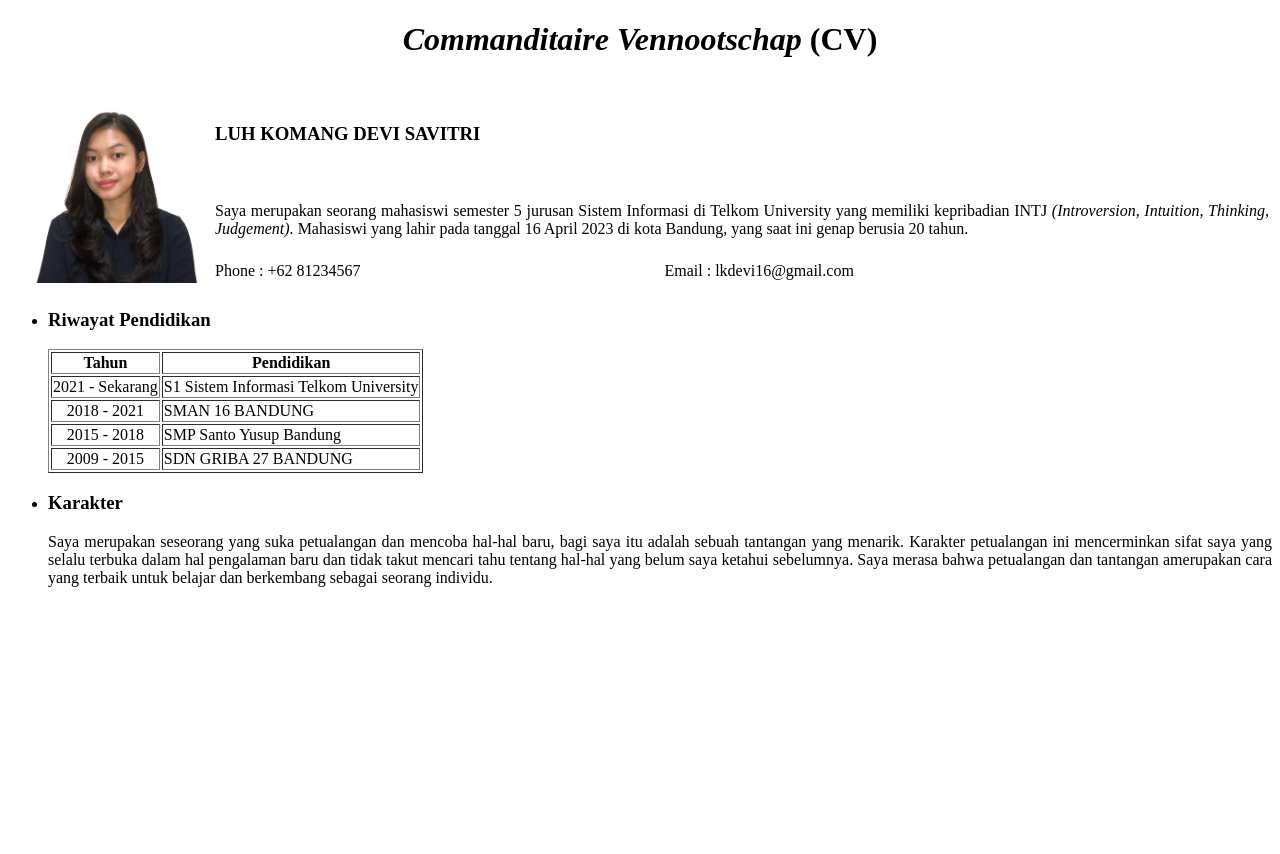
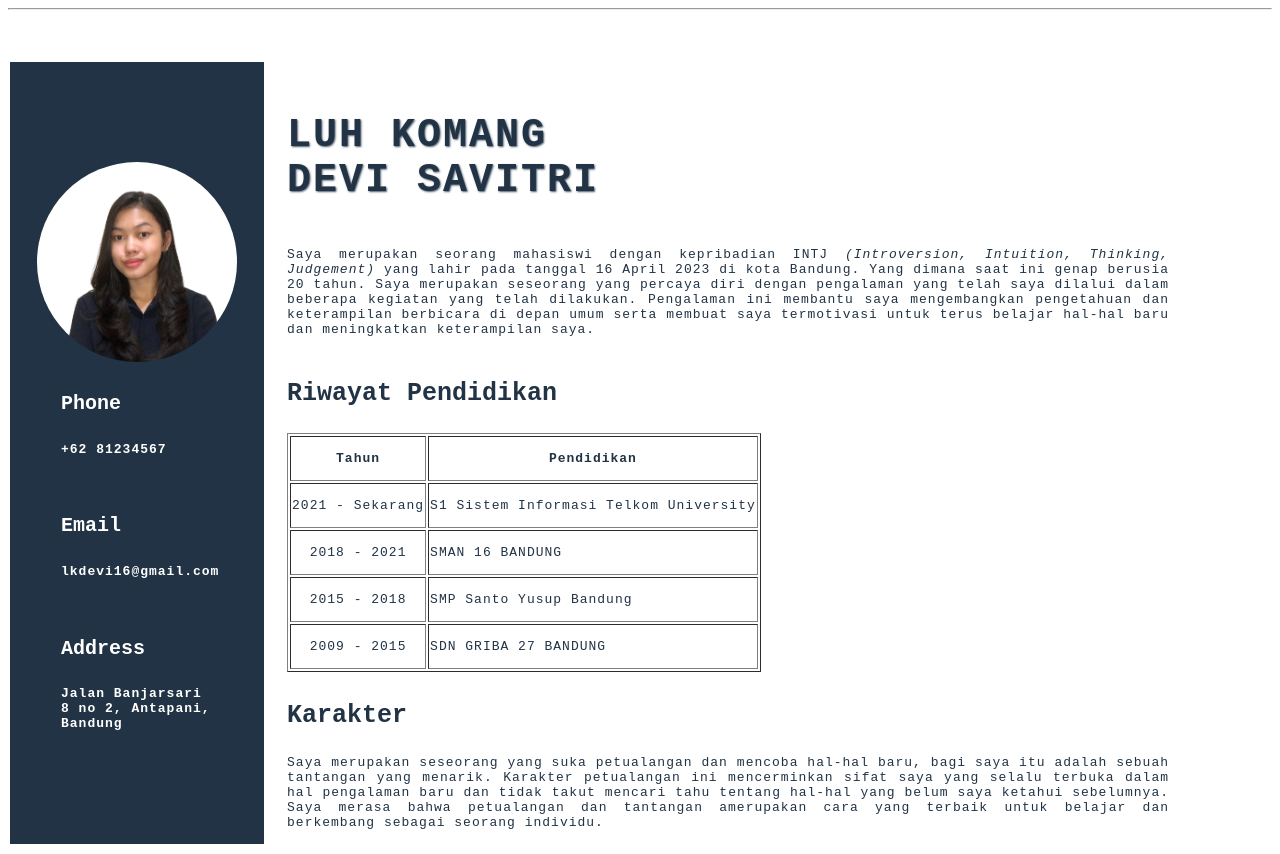
Before and after one commit to devissvtr/wad_project1, a plain HTML site: page index.html in a window 1280 px wide. Before the commit the page ends 800 px from the top, so only its background shows below. Drawn offline with Linux system fonts and the light colour scheme.

Commit message:
Update index.html

```diff
--- a/index.html
+++ b/index.html
@@ -2,57 +2,98 @@
 <html>
     <head>
         <title> Commanditaire Vennootschap (CV) </title>
+        <style>
+            body {
+            background-color: white;
+            }
+
+            h1 {
+            font-size: 40px;
+            color: rgb(33, 51, 69);
+            font-family: monospace;
+            margin-top: 50px;
+            letter-spacing: 2px;
+            text-shadow: 1px 1px 2px rgb(33, 51, 69, 0.8);
+            }
+
+            h3{
+            font-family: monospace;
+            color: rgb(33, 51, 69);
+            font-size: 25px;
+            }
+
+            h4{
+            font-family: monospace;
+            color: white;
+            font-size: 20px;
+            }
+
+            p{
+            font-family: monospace;
+            color: white;
+            letter-spacing: 1px;
+            }
+
+            img {
+            width: 200px;
+            height: 200px;
+            border-radius: 50%;
+            }
+
+
+        </style>
     </head>
 
     <body>
-        <h1>  <center> <i>Commanditaire Vennootschap</i> (CV) </center></h1>
-        <table>
+
+        <table style = "margin-top: 50px">
             <tr>
-                <th rowspan = "3"> <img src = "Foto.png" widht = "200" height = "200" /> </th>
-                <th colspan = "2"> <h3 align = "left"> LUH KOMANG  DEVI SAVITRI </h3> </th>
+                <th rowspan = "4" style="background-color: rgb(33, 51, 69);"> <img src = "Foto.png" /> <h4 align = "left" style = "margin-left: 50px;"> Phone </h4> <p align = "left" style = "margin-left: 50px">+62 81234567</p> <br/> <h4 align = "left" style = "margin-left: 50px"> Email </h4> <p align = "left" style = "margin-left: 50px">lkdevi16@gmail.com</p> <br/> <h4 align = "left" style = "margin-left: 50px"> Address </h4> <p align = "left" style = "margin-left: 50px; margin-right: 50px;">Jalan Banjarsari 8 no 2, Antapani, Bandung</p></th>
+                <th colspan = "2"> <h1 align = "left" style = "margin-left: 20px"> LUH KOMANG <br/> <b> DEVI SAVITRI </b> </h1> </th>
             </tr>
 
             <tr>
-                <td colspan = "2" align = "justify"> Saya merupakan seorang mahasiswi semester 5 jurusan Sistem Informasi di Telkom University yang memiliki kepribadian INTJ <i>(Introversion, Intuition, Thinking, Judgement).</i> Mahasiswi yang lahir pada tanggal 16 April 2023 di kota Bandung, yang saat ini genap berusia 20 tahun. </td>
+                <td align = "justify"> <p style = "margin-right: 100px; margin-left: 20px;color: rgb(33, 51, 69)"> Saya merupakan seorang mahasiswi dengan kepribadian INTJ <i>(Introversion, Intuition, Thinking, Judgement)</i> yang lahir pada tanggal 16 April 2023 di kota Bandung. Yang dimana saat ini genap berusia 20 tahun. Saya merupakan seseorang yang percaya diri dengan pengalaman yang telah saya dilalui dalam beberapa kegiatan yang telah dilakukan. Pengalaman ini membantu saya mengembangkan pengetahuan dan keterampilan berbicara di depan umum serta membuat saya termotivasi untuk terus belajar hal-hal baru dan meningkatkan keterampilan saya.</p> </td>
+                <hr />
             </tr>
 
             <tr>
-                <td> Phone : +62 81234567 </td>
-                <td> Email : lkdevi16@gmail.com </td>
+                <td> <h3 style = "margin-left: 20px"> Riwayat Pendidikan</h3>
+                    <table border = "1" style = "margin-left: 20px">
+                        <tr>
+                            <th> <p style =  "color: rgb(33, 51, 69)"> Tahun </p> </th>
+                            <th> <p style =  "color: rgb(33, 51, 69)"> Pendidikan </p></th>
+                        </tr>
+
+                        <tr>
+                            <td align = "center"> <p style =  "color: rgb(33, 51, 69)"> 2021 - Sekarang </p> </td>
+                            <td> <p style =  "color: rgb(33, 51, 69)"> S1 Sistem Informasi Telkom University </p></td>
+                        </tr>
+
+                        <tr>
+                            <td align = "center"> <p style =  "color: rgb(33, 51, 69)"> 2018 - 2021 </p> </td>
+                            <td> <p style =  "color: rgb(33, 51, 69)"> SMAN 16 BANDUNG </p> </td>
+                        </tr>
+
+                        <tr>
+                            <td align = "center"> <p style =  "color: rgb(33, 51, 69)"> 2015 - 2018 </p> </td>
+                            <td> <p style =  "color: rgb(33, 51, 69)"> SMP Santo Yusup Bandung </p> </td>
+                        </tr>
+
+                        <tr>
+                            <td align = "center"> <p style =  "color: rgb(33, 51, 69)"> 2009 - 2015 </p> </td>
+                            <td> <p style =  "color: rgb(33, 51, 69)"> SDN GRIBA 27 BANDUNG </p></td>
+                        </tr>
+                    </table>
+                </td>
+            </tr>
+
+            <tr>
+                <td> <p> <h3 style = "margin-left: 20px"> Karakter </h3>
+                    <p align = "justify" style = "margin-right: 100px;margin-left: 20px;color: rgb(33, 51, 69)"> Saya merupakan seseorang yang suka petualangan dan mencoba hal-hal baru, bagi saya itu adalah sebuah tantangan yang menarik. Karakter petualangan ini mencerminkan sifat saya yang selalu terbuka dalam hal pengalaman baru dan tidak takut mencari tahu tentang hal-hal yang belum saya ketahui sebelumnya. Saya merasa bahwa petualangan dan tantangan amerupakan cara yang terbaik untuk belajar dan berkembang sebagai seorang individu. </p> </p></td>
             </tr>
         </table>
 
-        <ul type = "disc">
-            <li> <h3> Riwayat Pendidikan</h3> </li>
-            <table border = "1">
-                <tr>
-                    <th> Tahun </th>
-                    <th> Pendidikan </th>
-                </tr>
 
-                <tr>
-                    <td align = "center"> 2021 - Sekarang </td>
-                    <td> S1 Sistem Informasi Telkom University </td>
-                </tr>
-
-                <tr>
-                    <td align = "center"> 2018 - 2021 </td>
-                    <td> SMAN 16 BANDUNG </td>
-                </tr>
-
-                <tr>
-                    <td align = "center"> 2015 - 2018 </td>
-                    <td> SMP Santo Yusup Bandung </td>
-                </tr>
-
-                <tr>
-                    <td align = "center"> 2009 - 2015 </td>
-                    <td> SDN GRIBA 27 BANDUNG </td>
-                </tr>
-            </table>
-
-            <li> <h3> Karakter </h3> </li>
-                <p align = "justify"> Saya merupakan seseorang yang suka petualangan dan mencoba hal-hal baru, bagi saya itu adalah sebuah tantangan yang menarik. Karakter petualangan ini mencerminkan sifat saya yang selalu terbuka dalam hal pengalaman baru dan tidak takut mencari tahu tentang hal-hal yang belum saya ketahui sebelumnya. Saya merasa bahwa petualangan dan tantangan amerupakan cara yang terbaik untuk belajar dan berkembang sebagai seorang individu. </p>
-        </ul>
     </body>
 </html>
```
